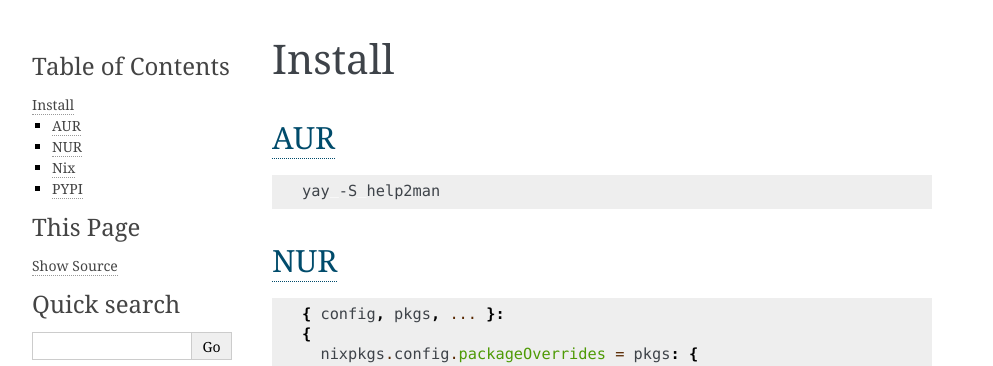
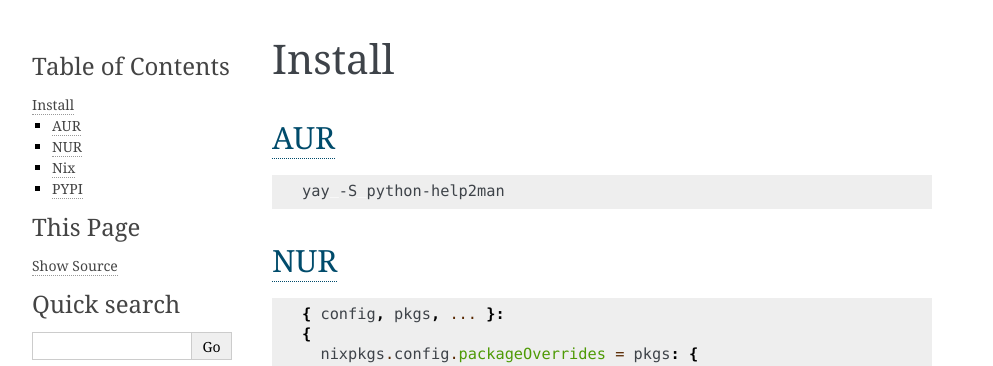
Before and after one commit to Freed-Wu/help2man, a Sphinx documentation site: the page built from docs/resources/install.md, in a window 1280 px wide. Shown: the top 366 px of the page, without its empty margins (148-1141 px from the left). Built offline with Sphinx 7.4.7, drawn with Linux system fonts in a browser that asks for light colours; the version number could not be read and is left out.

Commit message:
fix AUR package name

````diff
--- a/docs/resources/install.md
+++ b/docs/resources/install.md
@@ -2,8 +2,8 @@
 
 ## [AUR](https://aur.archlinux.org/packages/help2man)
 
-```sh
-yay -S help2man
+```bash
+yay -S python-help2man
 ```
 
 ## [NUR](https://nur.nix-community.org/repos/freed-wu)
````
